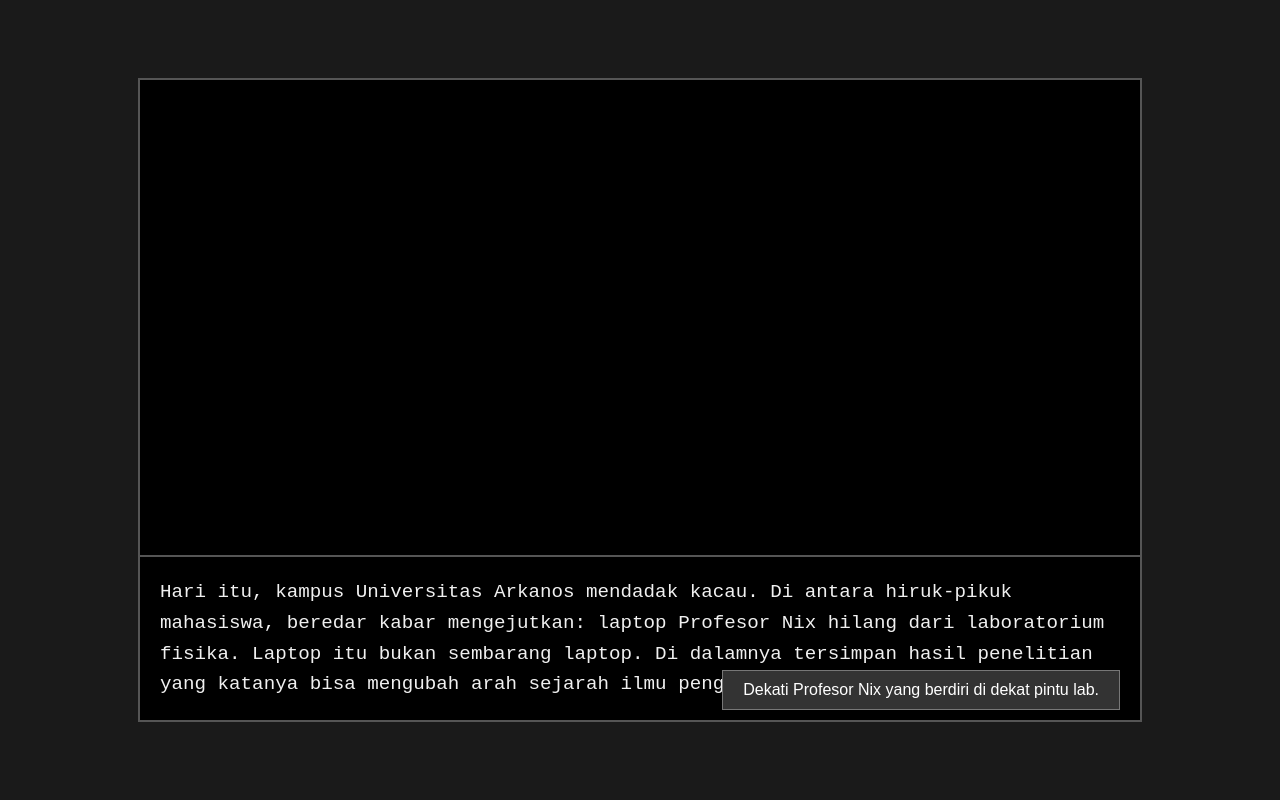
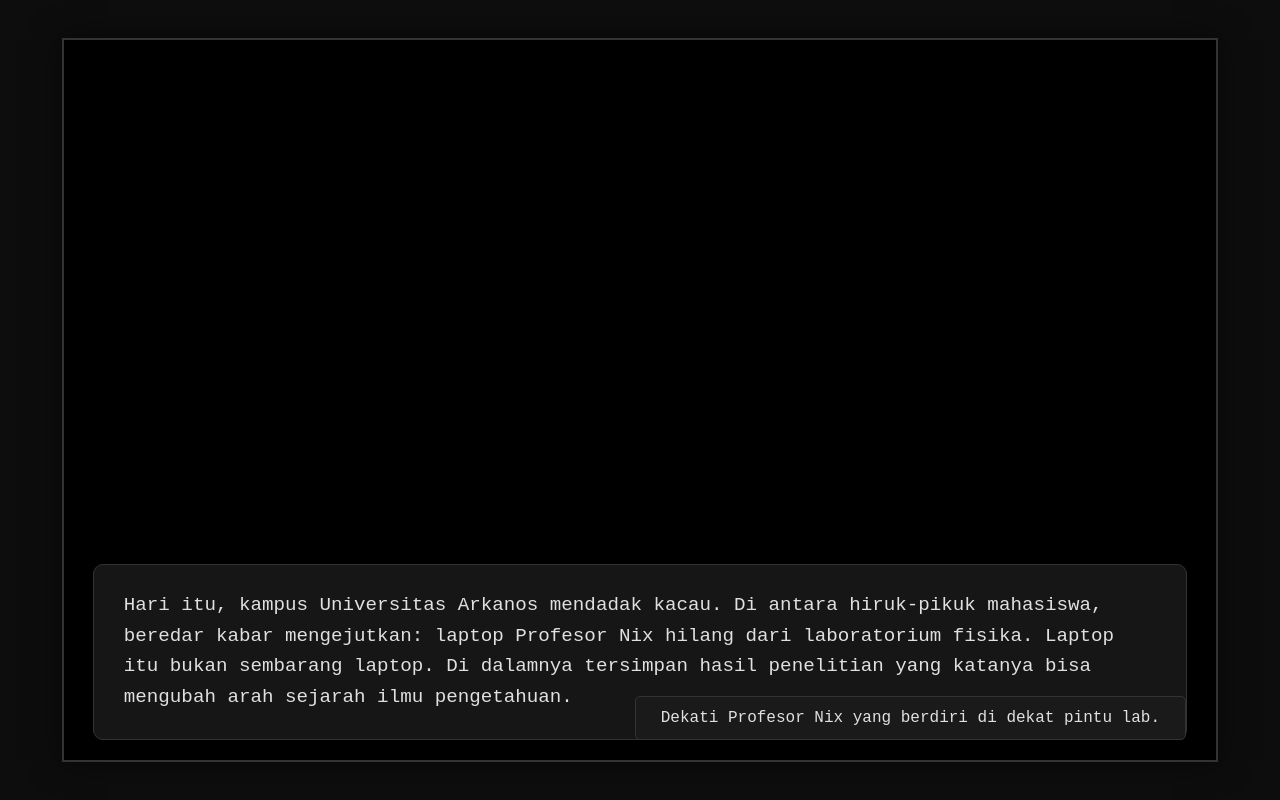
Before and after one commit to JayVillain/Detektif-Game, a plain HTML site: page index.html in a window 1280 px wide. Drawn offline with Linux system fonts and the light colour scheme.

Commit message:
Aug 21, 2025, 1:00 AM

```diff
--- a/css/style.css
+++ b/css/style.css
@@ -1,27 +1,45 @@
-/* Styling umum */
+/* Palet Warna dan Font */
+:root {
+    --bg-color: #0d0d0d;
+    --text-color: #e0e0e0;
+    --dialogue-bg: rgba(25, 25, 25, 0.9);
+    --border-color: #333;
+    --accent-color: #00bcd4; /* Biru Cyan untuk highlight */
+    --button-bg: #1a1a1a;
+    --button-hover-bg: #2d2d2d;
+    --font-primary: 'Courier New', Courier, monospace;
+}
+
+/* Reset dan Styling Dasar */
 body {
-    font-family: 'Courier New', Courier, monospace;
-    background-color: #1a1a1a;
-    color: #f0f0f0;
+    font-family: var(--font-primary);
+    background-color: var(--bg-color);
+    color: var(--text-color);
     margin: 0;
     display: flex;
     justify-content: center;
     align-items: center;
     height: 100vh;
+    overflow: hidden;
 }
 
+/* Kontainer Utama Game */
 .game-container {
     width: 90%;
-    max-width: 1000px;
-    height: 80vh;
-    border: 2px solid #555;
+    max-width: 1200px;
+    height: 90vh;
+    border: 2px solid var(--border-color);
     position: relative;
     overflow: hidden;
+    box-shadow: 0 0 30px rgba(0, 0, 0, 0.5);
     background-color: #000;
+    display: flex;
+    flex-direction: column;
+    justify-content: flex-end; /* Memindahkan konten ke bawah */
 }
 
-/* Styling Latar Belakang */
-.background {
+/* Area Latar Belakang (di belakang semua elemen lain) */
+#background {
     position: absolute;
     top: 0;
     left: 0;
@@ -30,60 +48,76 @@ body {
     background-size: cover;
     background-position: center;
     transition: background-image 1s ease-in-out;
-    opacity: 0.6;
+    opacity: 0.7; /* Membuat latar belakang sedikit transparan agar tidak mengganggu */
+    z-index: 1;
 }
 
-/* Styling Karakter */
-.character {
+/* Area untuk Karakter */
+#character {
     position: absolute;
-    bottom: 0;
+    bottom: 25vh; /* Posisikan di atas kotak dialog */
     left: 50%;
     transform: translateX(-50%);
-    height: 70%;
+    height: 60%;
+    max-height: 500px;
     object-fit: contain;
     transition: opacity 0.5s ease-in-out;
+    z-index: 2;
 }
 
-/* Styling Kotak Dialog */
+/* Kotak Dialog yang Lebih Rapi */
 .dialogue-box {
-    position: absolute;
-    bottom: 0;
-    left: 0;
-    width: 100%;
-    min-height: 150px;
-    background-color: rgba(0, 0, 0, 0.8);
-    padding: 20px;
+    position: relative;
+    width: 95%; /* Mengatur lebar */
+    height: 22vh; /* Mengatur tinggi */
+    background-color: var(--dialogue-bg);
+    padding: 25px 30px;
     box-sizing: border-box;
-    border-top: 2px solid #555;
+    border: 1px solid var(--border-color);
+    border-radius: 10px;
+    margin: 0 auto 20px; /* Jarak dari bawah */
+    z-index: 3;
 }
 
 #story-text {
     margin: 0;
     font-size: 1.2em;
     line-height: 1.6;
+    height: 100%;
+    overflow-y: auto; /* Jika teks terlalu panjang, akan bisa di-scroll */
 }
 
-/* Styling Pilihan Interaksi */
+/* Pilihan Interaksi */
 .choices-container {
     position: absolute;
-    bottom: 10px;
-    right: 20px;
+    bottom: 20px;
+    right: 30px;
     display: flex;
     flex-direction: column;
-    gap: 10px;
+    gap: 12px;
+    z-index: 4;
 }
 
 .choice-button {
-    background-color: #333;
-    color: #fff;
-    border: 1px solid #777;
-    padding: 10px 20px;
+    background-color: var(--button-bg);
+    color: var(--text-color);
+    border: 1px solid var(--border-color);
+    padding: 12px 25px;
     cursor: pointer;
     font-size: 1em;
-    transition: background-color 0.3s, transform 0.2s;
+    font-family: var(--font-primary);
+    transition: background-color 0.3s, transform 0.2s, box-shadow 0.2s;
+    text-align: left;
+    min-width: 250px;
+    border-radius: 5px;
 }
 
 .choice-button:hover {
-    background-color: #555;
+    background-color: var(--button-hover-bg);
     transform: translateY(-2px);
+    box-shadow: 0 4px 10px rgba(0, 0, 0, 0.3);
 }
+
+.choice-button:active {
+    transform: translateY(0);
+}
```
